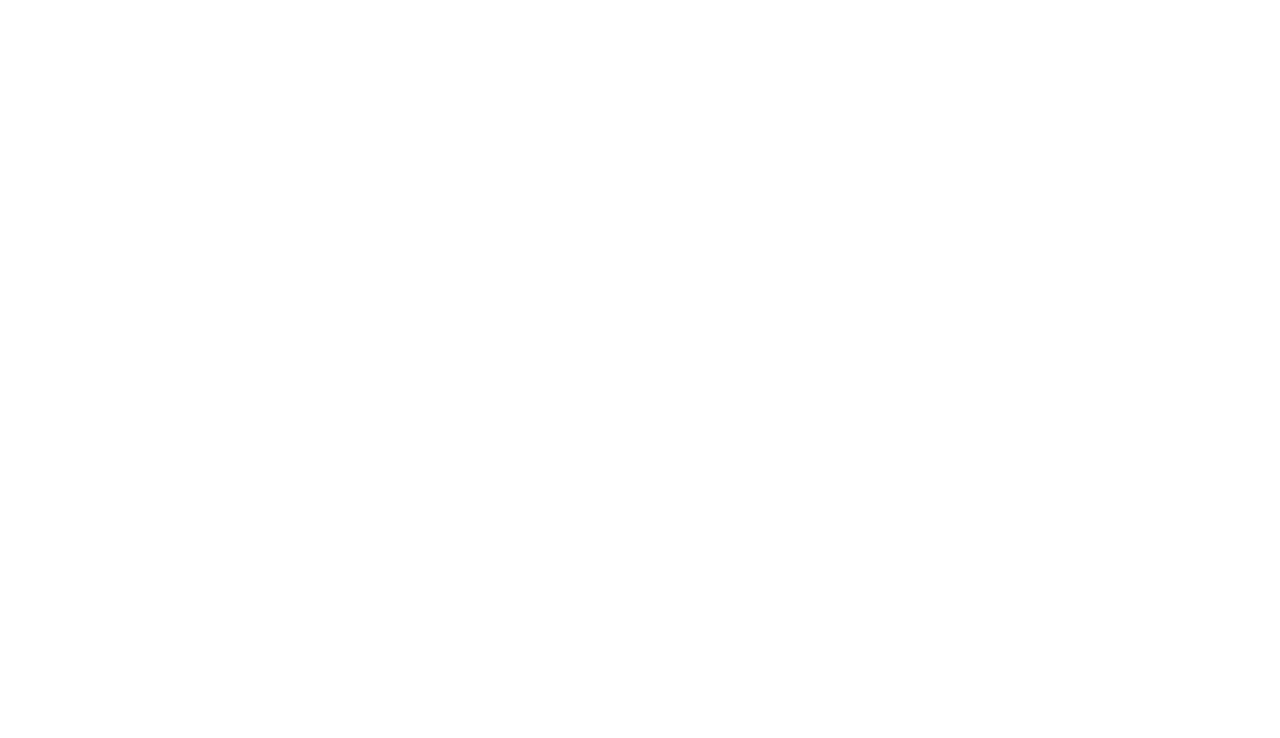
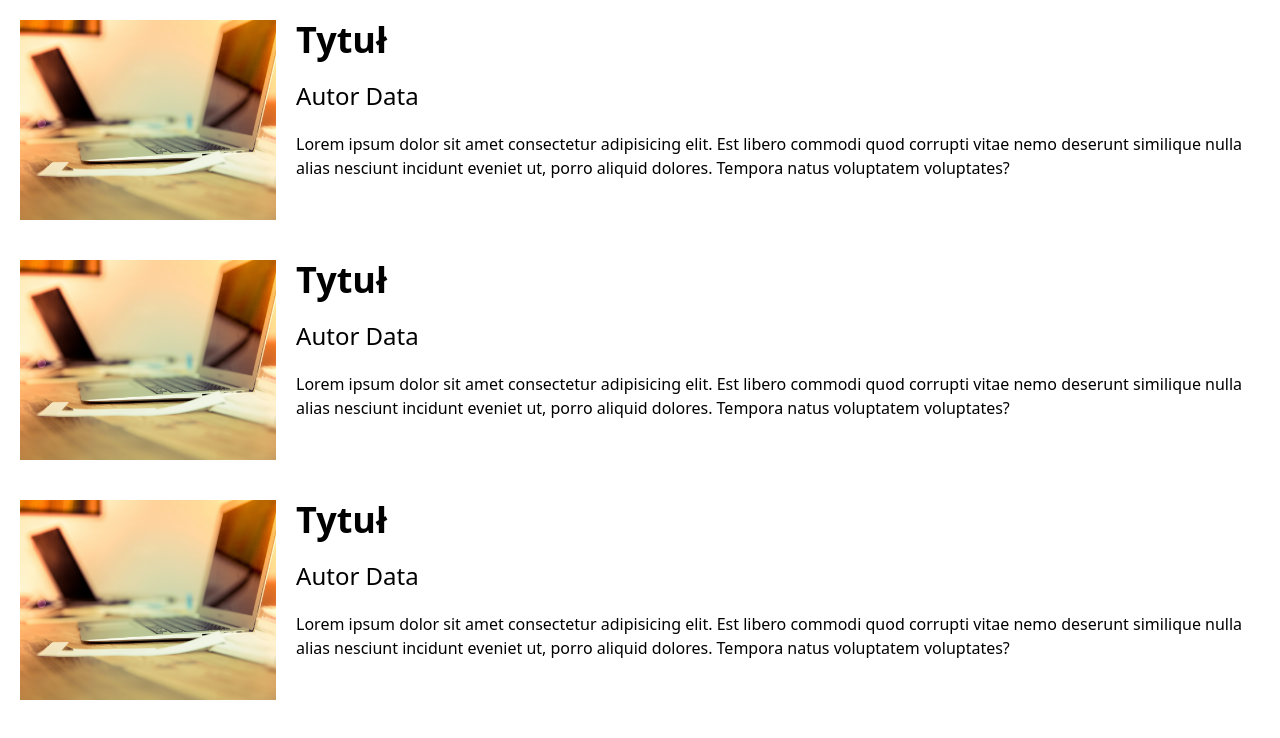
Before and after one commit to KacperOmen/Projekt-Blog, a React (Vite) app in the folder frontend/: page / in a window 1280 px wide. Shown: the top 738 px of the page. Built offline with nearby package versions, Linux system fonts and the light colour scheme.

Commit message:
Stworzenie przykładowego komponentu Post

```diff
--- a/frontend/src/App.jsx
+++ b/frontend/src/App.jsx
@@ -1,7 +1,11 @@
+import Post from "./components/Post"
+
 function App() {
   return (
     <>
-
+      <Post />
+      <Post />
+      <Post />
     </>
   )
 }
--- /dev/null
+++ b/frontend/src/components/Post.jsx
@@ -0,0 +1,20 @@
+import exampleImage from '../assets/exampleImage.jpg'
+
+const Post = () => {
+  return (
+    <div className='flex gap-x-5'>
+        <div>
+            <img src={exampleImage} alt='example image' className='object-cover w-full h-[200px] m-5'></img>
+        </div>
+        <div className='flex flex-col w-full m-5'>
+            <div className='flex flex-col gap-y-5 mb-5'>
+                <h2 className='font-bold text-4xl'>Tytuł</h2>
+                <p className='text-2xl'>Autor Data</p>
+            </div>
+            <p>Lorem ipsum dolor sit amet consectetur adipisicing elit. Est libero commodi quod corrupti vitae nemo deserunt similique nulla alias nesciunt incidunt eveniet ut, porro aliquid dolores. Tempora natus voluptatem voluptates?</p>
+        </div>
+    </div>
+  )
+}
+
+export default Post
```
Also changed, not shown: frontend/src/assets/exampleImage.jpg (added).
